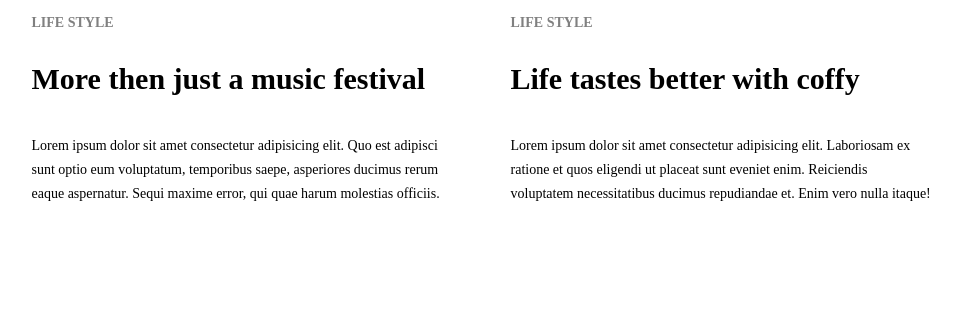
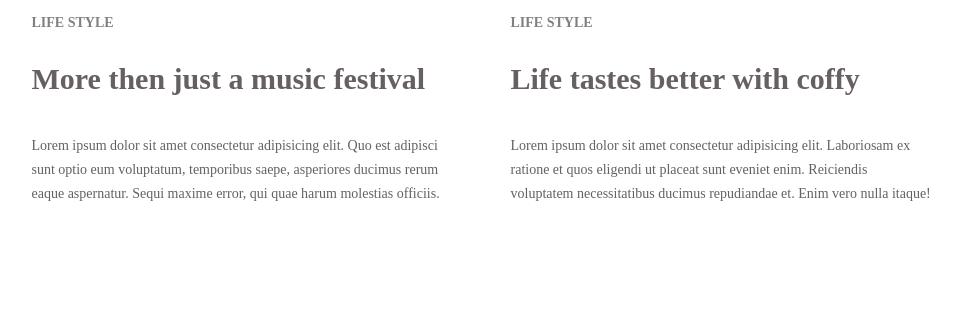
Before and after one commit to AndrewMrchk/andrii-marchuk.github.io, a plain HTML site: page index.html in a window 1280 px wide. Shown: the part 491-800 px from the top of the page, without its empty margins (158-1121 px from the left). Drawn offline with Linux system fonts and the light colour scheme.

Commit message:
added color

```diff
--- a/css/style.css
+++ b/css/style.css
@@ -10,6 +10,7 @@ html {
 
 body {
   margin: 0px;
+  color: rgb(102, 96, 96);
 }
 .container {
   width: 901px;
@@ -38,20 +39,11 @@ margin-right: 100px;
 }
 
 .item-navigation {
-  /* padding: 0px 50px; */
   text-transform: uppercase;
   text-decoration: none;
   font-size: 14px;
   position: relative;
 }
-/*
-.site-navigation li:first-child {
-  padding-left: 0px;
-}
-
-.site-navigation li:last-child {
-  padding-right: 0px;
-} */
 
 .item-navigation:hover,
 .item-navigation:focus {
```
